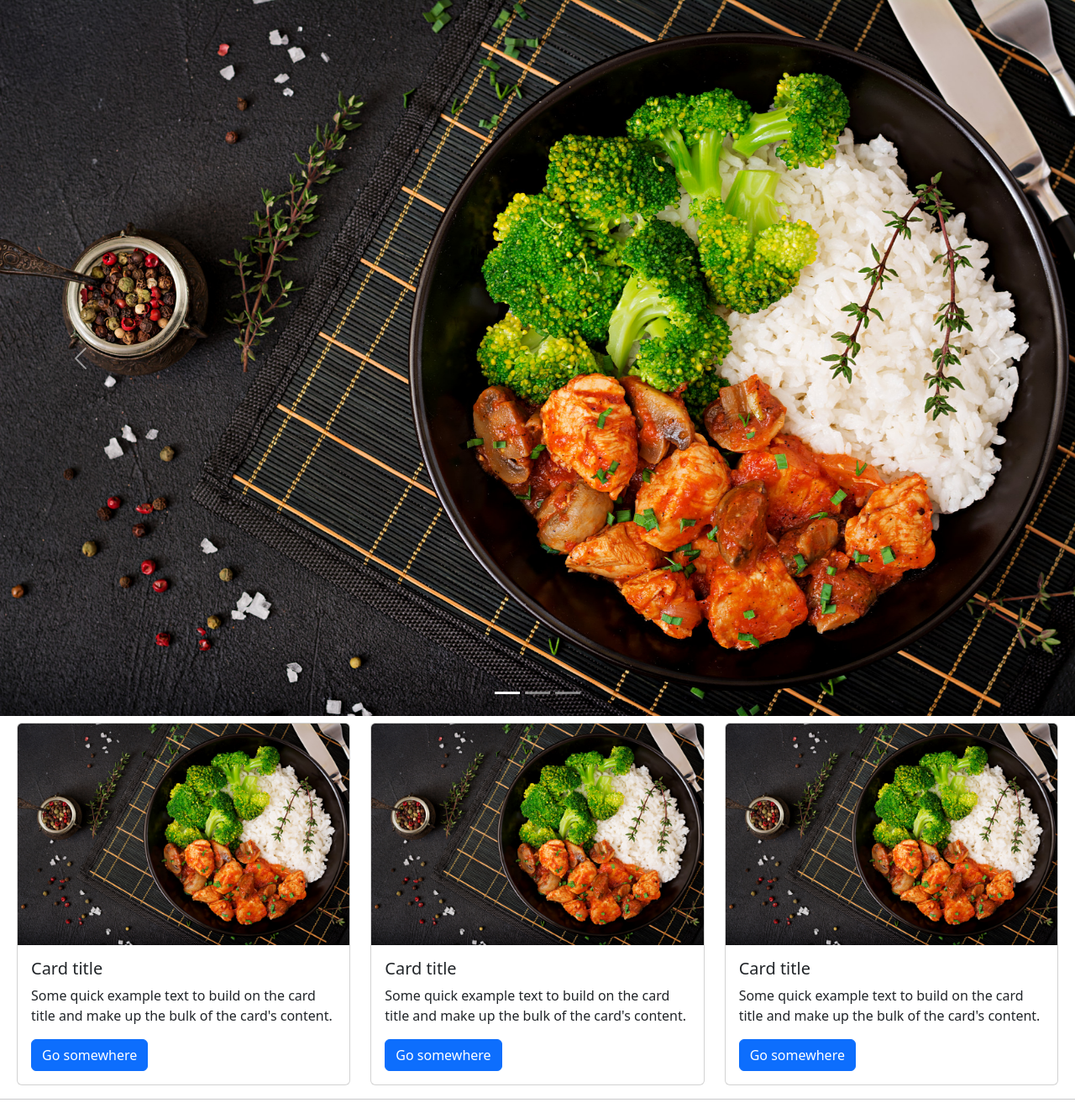
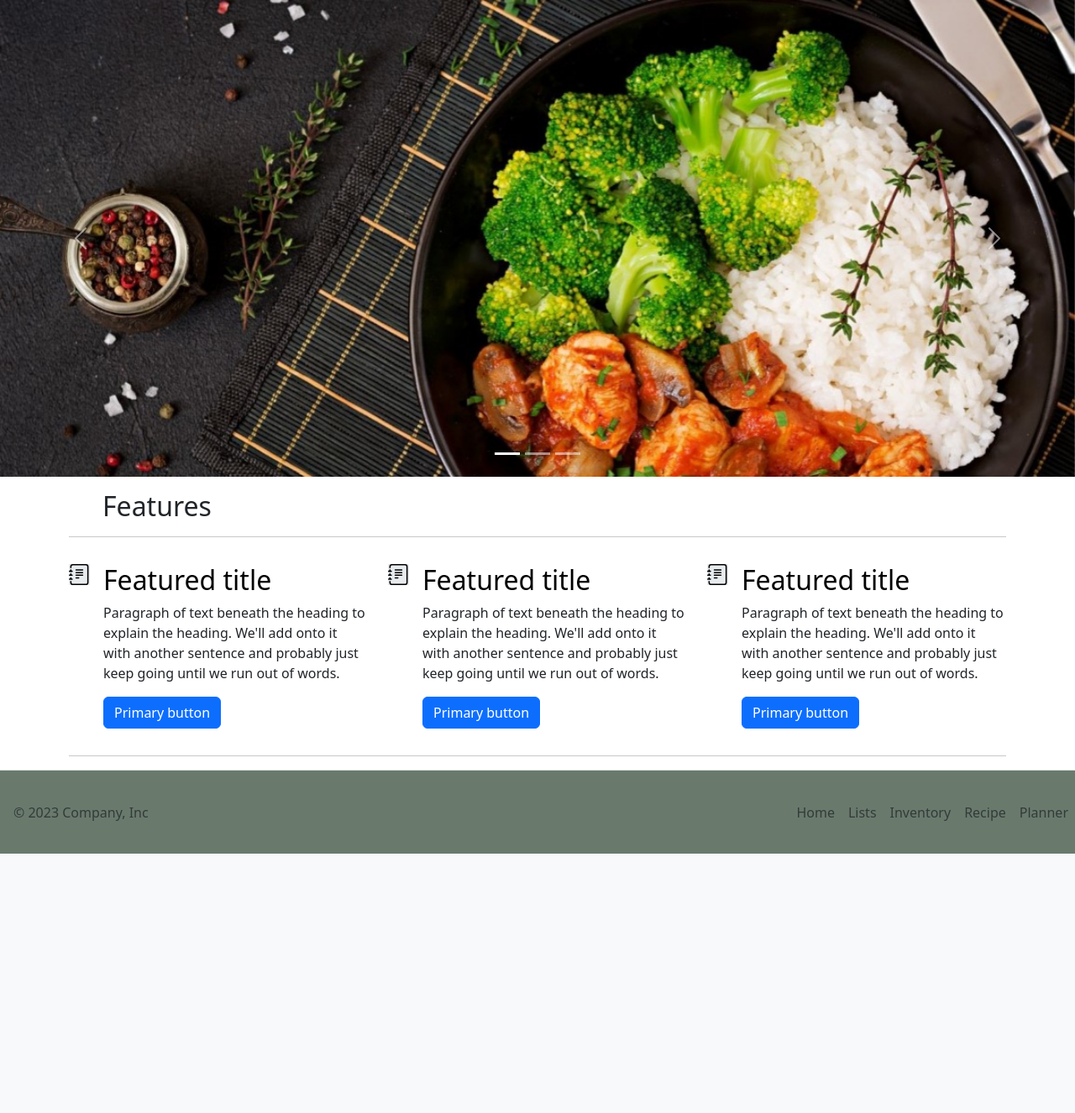
Before and after one commit to Shangwee/WAD2-Project, a PHP site: page / in a window 1280 px wide. Shown: the part 72-1398 px from the top of the page at 84% size. After the commit the page ends 1089 px from the top, so only its background shows below. Run offline with PHP 8.4, Linux system fonts and the light colour scheme.

Commit message:
updated the home page

```diff
--- a/app/css/CSSReadme.txt
+++ /dev/null
@@ -1 +0,0 @@
-This is where all the css files are stored
--- a/app/css/shared.css
+++ b/app/css/shared.css
@@ -1,9 +1,9 @@
 nav {
-    background-color: #3B634E;
+  background-color: #3b634e;
 }
 
 footer {
-    position: fixed;
+    position: relative;
     height: 100px;
     bottom: 0;
     width: 100%;
--- a/app/index.html
+++ b/app/index.html
@@ -70,68 +70,158 @@
         </nav>
         <!-- End of navbar -->
       </header>
-      <main>
-        <div id="carouselExampleIndicators" class="carousel slide">
+      <main class="contentBody">
+        <!-- Carousel -->
+        <div id="homeCarousel" class="carousel slide">
           <div class="carousel-indicators">
-            <button type="button" data-bs-target="#carouselExampleIndicators" data-bs-slide-to="0" class="active" aria-current="true" aria-label="Slide 1"></button>
-            <button type="button" data-bs-target="#carouselExampleIndicators" data-bs-slide-to="1" aria-label="Slide 2"></button>
-            <button type="button" data-bs-target="#carouselExampleIndicators" data-bs-slide-to="2" aria-label="Slide 3"></button>
+            <button
+              type="button"
+              data-bs-target="#homeCarousel"
+              data-bs-slide-to="0"
+              class="active"
+              aria-current="true"
+              aria-label="Slide 1"
+            ></button>
+            <button
+              type="button"
+              data-bs-target="#homeCarousel"
+              data-bs-slide-to="1"
+              aria-label="Slide 2"
+            ></button>
+            <button
+              type="button"
+              data-bs-target="#homeCarousel"
+              data-bs-slide-to="2"
+              aria-label="Slide 3"
+            ></button>
           </div>
           <div class="carousel-inner">
             <div class="carousel-item active">
-              <img src="./images/home/food.jpg" class="d-block w-100" alt="...">
+              <img
+                src="./images/home/food.jpg"
+                class="d-block w-100"
+                alt="..."
+              />
             </div>
             <div class="carousel-item">
-              <img src="./images/home/food.jpg" class="d-block w-100" alt="...">
+              <img
+                src="./images/home/food.jpg"
+                class="d-block w-100"
+                alt="..."
+              />
             </div>
             <div class="carousel-item">
-              <img src="./images/home/food.jpg" class="d-block w-100" alt="...">
+              <img
+                src="./images/home/food.jpg"
+                class="d-block w-100"
+                alt="..."
+              />
             </div>
           </div>
-          <button class="carousel-control-prev" type="button" data-bs-target="#carouselExampleIndicators" data-bs-slide="prev">
+          <button
+            class="carousel-control-prev"
+            type="button"
+            data-bs-target="#homeCarousel"
+            data-bs-slide="prev"
+          >
             <span class="carousel-control-prev-icon" aria-hidden="true"></span>
             <span class="visually-hidden">Previous</span>
           </button>
-          <button class="carousel-control-next" type="button" data-bs-target="#carouselExampleIndicators" data-bs-slide="next">
+          <button
+            class="carousel-control-next"
+            type="button"
+            data-bs-target="#homeCarousel"
+            data-bs-slide="next"
+          >
             <span class="carousel-control-next-icon" aria-hidden="true"></span>
             <span class="visually-hidden">Next</span>
           </button>
         </div>
-      </main>
-      <!-- Body -->
-      <!-- lates recips -->
-      <div class="row m-2">
-        <div class="col-lg-4"><div class="card">
-          <img src="./images/home/food.jpg" class="card-img-top" alt="...">
-          <div class="card-body">
-            <h5 class="card-title">Card title</h5>
-            <p class="card-text">Some quick example text to build on the card title and make up the bulk of the card's content.</p>
-            <a href="#" class="btn btn-primary">Go somewhere</a>
-          </div>
-        </div></div>
-        <div class="col-lg-4">
-          <div class="card">
-            <img src="./images/home/food.jpg" class="card-img-top" alt="...">
-            <div class="card-body">
-              <h5 class="card-title">Card title</h5>
-              <p class="card-text">Some quick example text to build on the card title and make up the bulk of the card's content.</p>
-              <a href="#" class="btn btn-primary">Go somewhere</a>
+        <!-- End of carousel -->
+        <!-- features -->
+        <div id="features" class="container">
+          <h2 class="m-3 px-4">Features</h2>
+          <hr class="featurette-divider">
+          <div class="row g-4 py-3 row-cols-1 row-cols-lg-3">
+            <div class="col d-flex align-items-start">
+              <div class="icon-square text-body-emphasis bg-body-secondary d-inline-flex align-items-center justify-content-center fs-4 flex-shrink-0 me-3">
+                <svg xmlns="http://www.w3.org/2000/svg" width="25" height="25" fill="currentColor" class="bi bi-journal-text" viewBox="0 0 16 16">
+                  <path d="M5 10.5a.5.5 0 0 1 .5-.5h2a.5.5 0 0 1 0 1h-2a.5.5 0 0 1-.5-.5zm0-2a.5.5 0 0 1 .5-.5h5a.5.5 0 0 1 0 1h-5a.5.5 0 0 1-.5-.5zm0-2a.5.5 0 0 1 .5-.5h5a.5.5 0 0 1 0 1h-5a.5.5 0 0 1-.5-.5zm0-2a.5.5 0 0 1 .5-.5h5a.5.5 0 0 1 0 1h-5a.5.5 0 0 1-.5-.5z"/>
+                  <path d="M3 0h10a2 2 0 0 1 2 2v12a2 2 0 0 1-2 2H3a2 2 0 0 1-2-2v-1h1v1a1 1 0 0 0 1 1h10a1 1 0 0 0 1-1V2a1 1 0 0 0-1-1H3a1 1 0 0 0-1 1v1H1V2a2 2 0 0 1 2-2z"/>
+                  <path d="M1 5v-.5a.5.5 0 0 1 1 0V5h.5a.5.5 0 0 1 0 1h-2a.5.5 0 0 1 0-1H1zm0 3v-.5a.5.5 0 0 1 1 0V8h.5a.5.5 0 0 1 0 1h-2a.5.5 0 0 1 0-1H1zm0 3v-.5a.5.5 0 0 1 1 0v.5h.5a.5.5 0 0 1 0 1h-2a.5.5 0 0 1 0-1H1z"/>
+                </svg>
+              </div>
+              <div>
+                <h3 class="fs-2 text-body-emphasis">Featured title</h3>
+                <p>
+                  Paragraph of text beneath the heading to explain the heading.
+                  We'll add onto it with another sentence and probably just keep
+                  going until we run out of words.
+                </p>
+                <a href="#" class="btn btn-primary"> Primary button </a>
+              </div>
+            </div>
+            <div class="col d-flex align-items-start">
+              <div class="icon-square text-body-emphasis bg-body-secondary d-inline-flex align-items-center justify-content-center fs-4 flex-shrink-0 me-3">
+              <svg xmlns="http://www.w3.org/2000/svg" width="25" height="25" fill="currentColor" class="bi bi-journal-text" viewBox="0 0 16 16">
+                <path d="M5 10.5a.5.5 0 0 1 .5-.5h2a.5.5 0 0 1 0 1h-2a.5.5 0 0 1-.5-.5zm0-2a.5.5 0 0 1 .5-.5h5a.5.5 0 0 1 0 1h-5a.5.5 0 0 1-.5-.5zm0-2a.5.5 0 0 1 .5-.5h5a.5.5 0 0 1 0 1h-5a.5.5 0 0 1-.5-.5zm0-2a.5.5 0 0 1 .5-.5h5a.5.5 0 0 1 0 1h-5a.5.5 0 0 1-.5-.5z"/>
+                <path d="M3 0h10a2 2 0 0 1 2 2v12a2 2 0 0 1-2 2H3a2 2 0 0 1-2-2v-1h1v1a1 1 0 0 0 1 1h10a1 1 0 0 0 1-1V2a1 1 0 0 0-1-1H3a1 1 0 0 0-1 1v1H1V2a2 2 0 0 1 2-2z"/>
+                <path d="M1 5v-.5a.5.5 0 0 1 1 0V5h.5a.5.5 0 0 1 0 1h-2a.5.5 0 0 1 0-1H1zm0 3v-.5a.5.5 0 0 1 1 0V8h.5a.5.5 0 0 1 0 1h-2a.5.5 0 0 1 0-1H1zm0 3v-.5a.5.5 0 0 1 1 0v.5h.5a.5.5 0 0 1 0 1h-2a.5.5 0 0 1 0-1H1z"/>
+              </svg>
+              </div>
+              <div>
+                <h3 class="fs-2 text-body-emphasis">Featured title</h3>
+                <p>
+                  Paragraph of text beneath the heading to explain the heading.
+                  We'll add onto it with another sentence and probably just keep
+                  going until we run out of words.
+                </p>
+                <a href="#" class="btn btn-primary"> Primary button </a>
+              </div>
+            </div>
+            <div class="col d-flex align-items-start">
+              <div class="icon-square text-body-emphasis bg-body-secondary d-inline-flex align-items-center justify-content-center fs-4 flex-shrink-0 me-3">
+                <svg xmlns="http://www.w3.org/2000/svg" width="25" height="25" fill="currentColor" class="bi bi-journal-text" viewBox="0 0 16 16">
+                  <path d="M5 10.5a.5.5 0 0 1 .5-.5h2a.5.5 0 0 1 0 1h-2a.5.5 0 0 1-.5-.5zm0-2a.5.5 0 0 1 .5-.5h5a.5.5 0 0 1 0 1h-5a.5.5 0 0 1-.5-.5zm0-2a.5.5 0 0 1 .5-.5h5a.5.5 0 0 1 0 1h-5a.5.5 0 0 1-.5-.5zm0-2a.5.5 0 0 1 .5-.5h5a.5.5 0 0 1 0 1h-5a.5.5 0 0 1-.5-.5z"/>
+                  <path d="M3 0h10a2 2 0 0 1 2 2v12a2 2 0 0 1-2 2H3a2 2 0 0 1-2-2v-1h1v1a1 1 0 0 0 1 1h10a1 1 0 0 0 1-1V2a1 1 0 0 0-1-1H3a1 1 0 0 0-1 1v1H1V2a2 2 0 0 1 2-2z"/>
+                  <path d="M1 5v-.5a.5.5 0 0 1 1 0V5h.5a.5.5 0 0 1 0 1h-2a.5.5 0 0 1 0-1H1zm0 3v-.5a.5.5 0 0 1 1 0V8h.5a.5.5 0 0 1 0 1h-2a.5.5 0 0 1 0-1H1zm0 3v-.5a.5.5 0 0 1 1 0v.5h.5a.5.5 0 0 1 0 1h-2a.5.5 0 0 1 0-1H1z"/>
+                </svg>
+              </div>
+              <div>
+                <h3 class="fs-2 text-body-emphasis">Featured title</h3>
+                <p>
+                  Paragraph of text beneath the heading to explain the heading.
+                  We'll add onto it with another sentence and probably just keep
+                  going until we run out of words.
+                </p>
+                <a href="#" class="btn btn-primary"> Primary button </a>
+              </div>
             </div>
           </div>
         </div>
-        <div class="col-lg-4">
-          <div class="card">
-            <img src="./images/home/food.jpg" class="card-img-top" alt="...">
-            <div class="card-body">
-              <h5 class="card-title">Card title</h5>
-              <p class="card-text">Some quick example text to build on the card title and make up the bulk of the card's content.</p>
-              <a href="#" class="btn btn-primary">Go somewhere</a>
-            </div>
-          </div>
+        <!-- End of features -->
+        <div class="container">
+          <hr class="featurette-divider">
         </div>
-      </div>
+      </main>
+      <!-- Footer -->
+      <footer class="d-flex flex-wrap justify-content-between align-items-center py-2 my-0 border-top">
+        <p class="col-md-4 px-3 mb-0 text-body-secondary">&copy; 2023 Company, Inc</p>
+
+        <a href="/" class="col-md-4 d-flex align-items-center justify-content-center mb-3 mb-md-0 me-md-auto link-body-emphasis text-decoration-none">
+          <svg class="bi me-2" width="40" height="32"><use xlink:href="#bootstrap"/></svg>
+        </a>
+
+        <ul class="nav col-md-4 justify-content-end">
+          <li class="nav-item"><a v-bind:href="links.home" class="nav-link px-2 text-body-secondary">Home</a></li>
+          <li class="nav-item"><a v-bind:href="links.lists" class="nav-link px-2 text-body-secondary">Lists</a></li>
+          <li class="nav-item"><a v-bind:href="links.inventory" class="nav-link px-2 text-body-secondary">Inventory</a></li>
+          <li class="nav-item"><a v-bind:href="links.recipe" class="nav-link px-2 text-body-secondary">Recipe</a></li>
+          <li class="nav-item"><a v-bind:href="links.planner" class="nav-link px-2 text-body-secondary">Planner</a></li>
+        </ul>
+      </footer>
+      <!-- End of footer -->
     </div>
-    <hr class="featurette-divider" />
     <!-- End of body -->
     <script src="./js/home.js"></script>
     <script></script>
--- a/app/js/components/componentReadMe.txt
+++ /dev/null
@@ -1 +0,0 @@
-Component folder that stores common file such as navbars
--- a/app/js/jsreadme.txt
+++ /dev/null
@@ -1 +0,0 @@
-JS file for website functions
--- a/app/views/ViewReadMe.txt
+++ /dev/null
@@ -1 +0,0 @@
-This will store all the other HTML files
```
Also changed, not shown: app/images/home/food.jpg.
